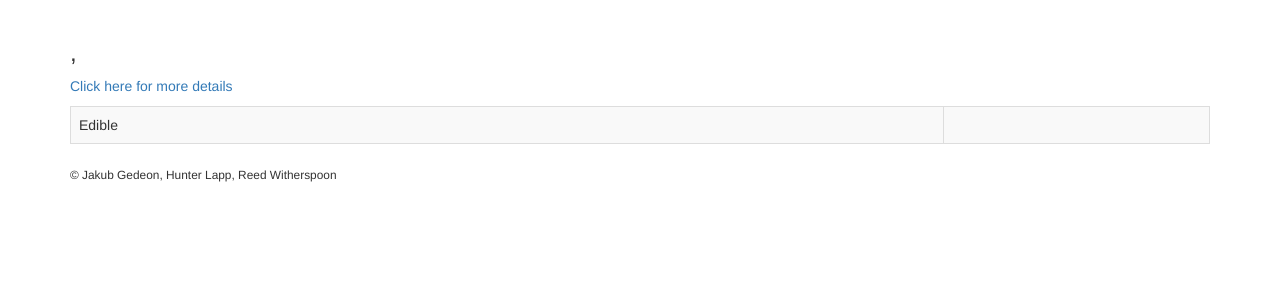
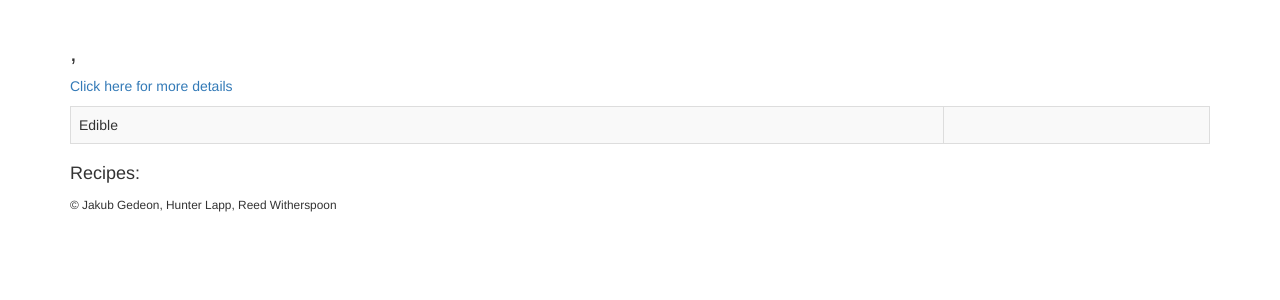
Before and after one commit to kazagistar/fungitrack, a Flask app: template templates/mushroom_details.html in a window 1280 px wide. Shown: the part 51-351 px from the top of the page. Run offline with Flask 2, Linux system fonts and the light colour scheme; the template is opened without the code that fills it, so the values that code supplies are empty; parts of the project's set-up code (start-up, migrations or seed data) failed here and were passed over; some libraries are stand-ins or nearby versions.

Commit message:
Linked recipes

```diff
--- a/mushrooms.py
+++ b/mushrooms.py
@@ -26,9 +26,12 @@ class Mushroom:
 
 @app.route('/mushroom/<int:mushroom_id>')
 def mushroom_details(mushroom_id):
+    print "DARTATATATSQDFASDFA"
+    print str(app.db.execute(app.db.get_query('lookup_mushroom_recipes'), mushroom_id))
     return render_template('mushroom_details.html',
         mushroom=Mushroom(mushroom_id),
-        current = "/mushroom")
+        recipes=app.db.execute(app.db.get_query('lookup_mushroom_recipes'), mushroom_id),
+        current="/mushroom")
 
 
 app.pages.append(("Recipes", '/recipe'))
--- /dev/null
+++ b/schema/lookup_mushroom_recipes.sql
@@ -0,0 +1,5 @@
+SELECT Recipe_name, RECIPE.Recipe_id
+FROM RECIPE_MUSHROOMS
+INNER JOIN RECIPE
+  ON RECIPE_MUSHROOMS.Recipe_id = RECIPE.Recipe_id
+WHERE Mushroom_id = %s
--- a/templates/mushroom_details.html
+++ b/templates/mushroom_details.html
@@ -42,4 +42,12 @@
       {% endif %}
     </tbody>
   </table>
+  <div>
+  <h4> Recipes: </h4>
+  <ol>
+    {% for name, id in recipes %}
+      <ol><a href="/recipe/{{id}}">{{name}}</a></ol>
+    {% endfor %}
+  </ol>
+  </div>
 {% endblock %}
```
